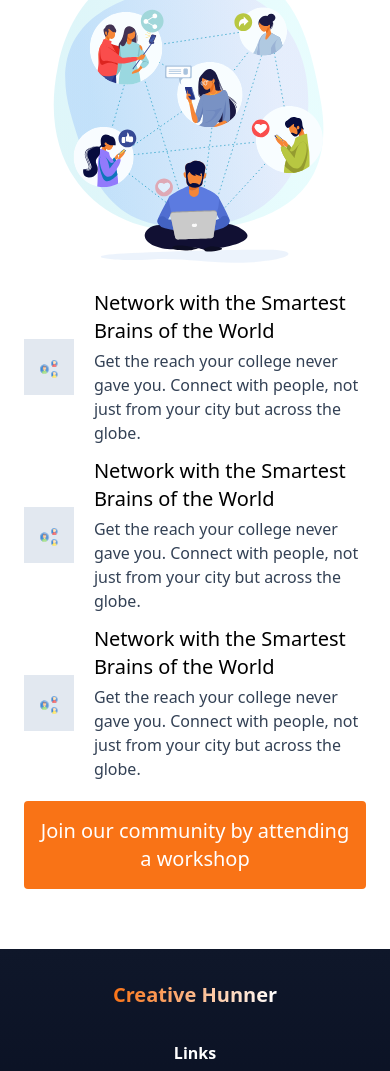
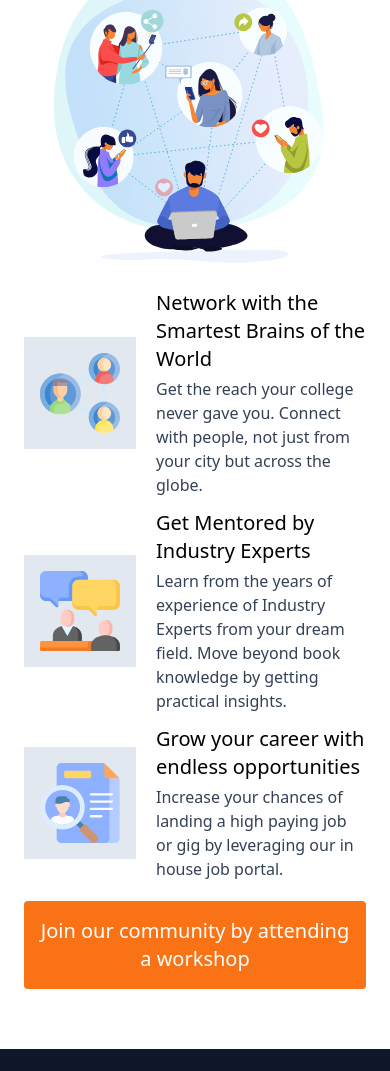
Before and after one commit to santosh0954/creative-hunner, a website: page src/index.html in a window 390 px wide. Shown: the part 6173-7244 px from the top of the page. Drawn offline with Linux system fonts and the light colour scheme.

Commit message:
about section responsive fixes and some content fixes in home page

```diff
--- a/src/index.html
+++ b/src/index.html
@@ -67,7 +67,7 @@
   <main class="py-5">
     <!-- about section start  -->
     <section class="max-w-screen-xl mx-auto flex flex-wrap-reverse gap-8 py-12">
-      <div class="w-full md:w-1/2 px-4">
+      <div class="w-full md:w-[calc(50%-32px)] px-4">
         <h3 class="font-bold text-3xl mb-2">About Creative Hunner</h3>
         <p class="mb-1">
           As per the Labour Bureau of India, our country has the highest number of unemployed educated youth - a
@@ -83,7 +83,7 @@
           adequate opportunities to our youth.
         </p>
       </div>
-      <div class="w-full md:w-1/2 px-4 flex flex-wrap gap-4 justify-center">
+      <div class="w-full md:w-[calc(50%-32px)] px-4 flex flex-wrap gap-4 justify-center">
         <span class="text-center inline-block bg-slate-900 text-white px-4 py-8 rounded-2xl basis-[calc(50%-16px)]">
           <strong class="text-4xl inline-block mb-2 text-white/95"> 200K </strong> <br>
           Learners Upskilled
@@ -178,7 +178,7 @@
           </p>
         </header>
         <!-- card section start  -->
-        <section class="flex flex-wrap gap-6 items-stretch">
+        <section class="flex flex-wrap gap-6 justify-center">
           <section class="basis-full md:basis-[calc(33.33%-24px)] rounded overflow-hidden">
             <img src="./img/courses/Advanced-Excel-Formulas-Masterclass.png" alt="course image" class="w-full">
             <div class="flex justify-between px-4 py-2 bg-slate-200 text-slate-700 font-medium">
@@ -301,10 +301,10 @@
           <section class="basis-full md:basis-1/2 p-2">
             <ul class="mb-5">
               <li class="flex items-center gap-x-5 mb-3">
-                <span class="bg-slate-200 px-4 py-4 inline-block basis-1/4 grow-0">
+                <span class="bg-slate-200 p-4 inline-block w-28 grow-0">
                   <img src="./img/webinar.svg" alt="newtwork logo" class="w-full inline-block">
                 </span>
-                <div class="grow">
+                <div class="flex-1">
                   <p class="font-medium mb-1 text-xl">
                     Network with the Smartest Brains of the World
                   </p>
@@ -315,30 +315,30 @@
                 </div>
               </li>
               <li class="flex items-center gap-x-5 mb-3">
-                <span class="bg-slate-200 px-4 py-4 inline-block basis-1/4 grow-0">
-                  <img src="./img/webinar.svg" alt="newtwork logo" class="w-full inline-block">
+                <span class="bg-slate-200 p-4 inline-block basis-28 grow-0">
+                  <img src="./img/mentorship.svg" alt="newtwork logo" class="w-full inline-block">
                 </span>
-                <div class="grow">
+                <div class="flex-1">
                   <p class="font-medium mb-1 text-xl">
-                    Network with the Smartest Brains of the World
+                    Get Mentored by Industry Experts
                   </p>
                   <p class="text-slate-700">
-                    Get the reach your college never gave you. Connect with people, not just from your city but across
-                    the globe.
+                    Learn from the years of experience of Industry Experts from your dream field. Move beyond book
+                    knowledge by getting
+                    practical insights.
                   </p>
                 </div>
               </li>
               <li class="flex items-center gap-x-5 mb-3">
-                <span class="bg-slate-200 px-4 py-4 inline-block basis-1/4 grow-0">
-                  <img src="./img/webinar.svg" alt="newtwork logo" class="w-full inline-block">
+                <span class="bg-slate-200 p-4 inline-block w-28 grow-0">
+                  <img src="./img/carrier.svg" alt="newtwork logo" class="w-full inline-block">
                 </span>
-                <div class="grow">
+                <div class="flex-1">
                   <p class="font-medium mb-1 text-xl">
-                    Network with the Smartest Brains of the World
+                    Grow your career with endless opportunities
                   </p>
                   <p class="text-slate-700">
-                    Get the reach your college never gave you. Connect with people, not just from your city but across
-                    the globe.
+                    Increase your chances of landing a high paying job or gig by leveraging our in house job portal.
                   </p>
                 </div>
               </li>
```
Also changed, not shown: src/css/style.css.
